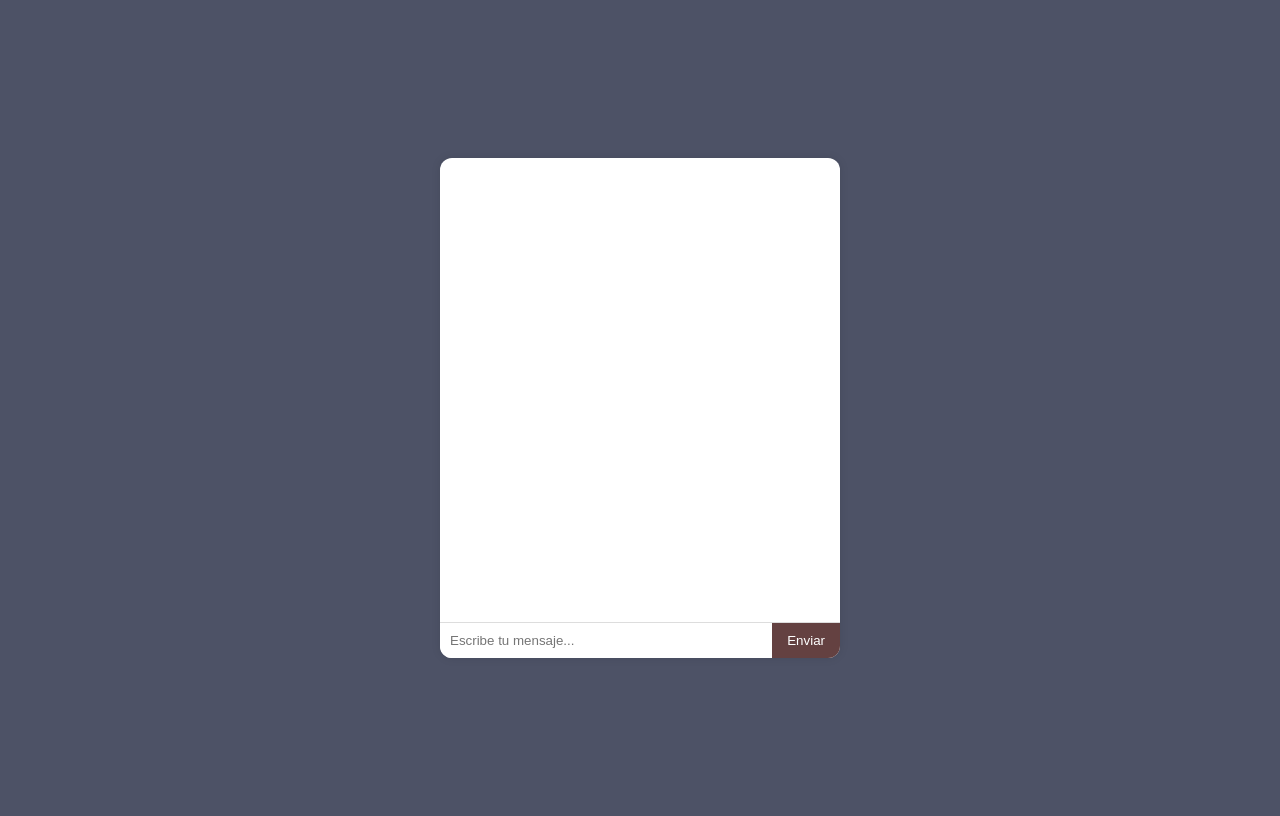
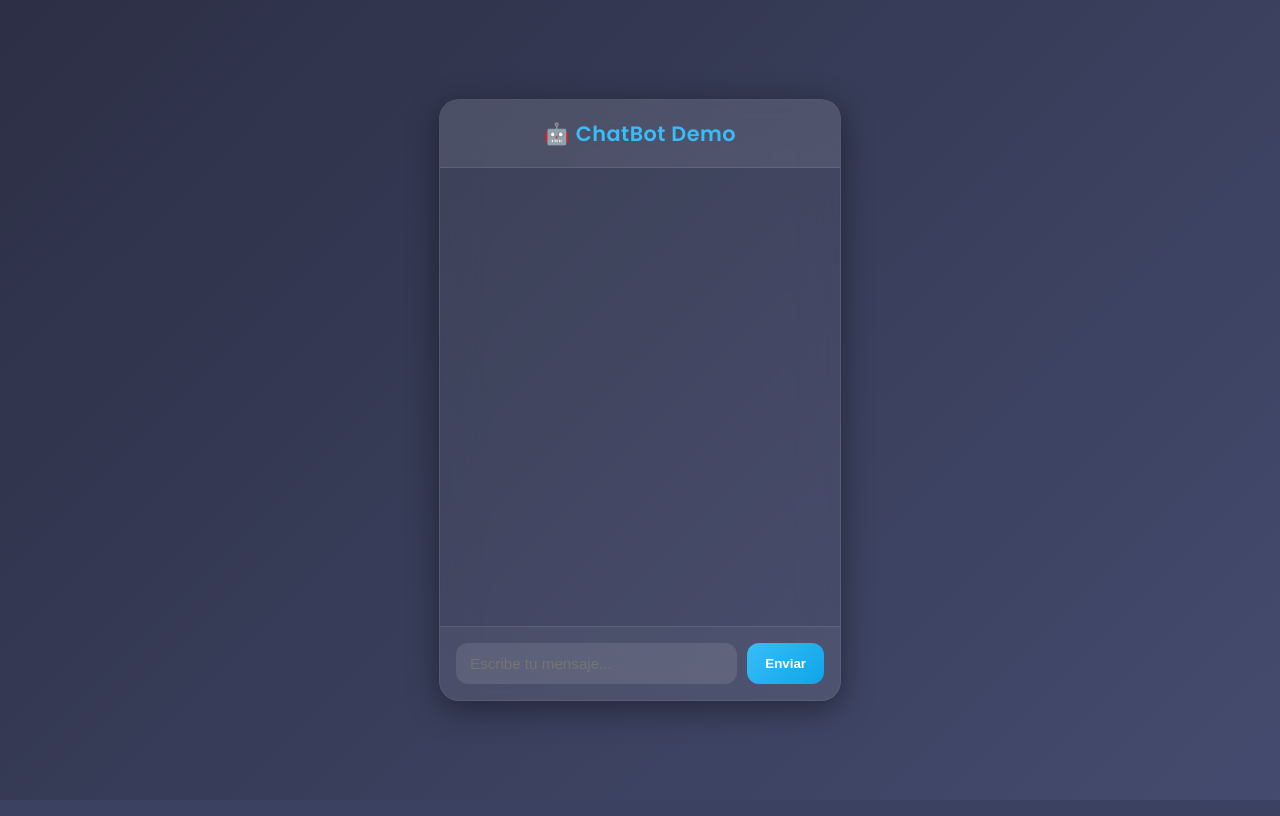
Before and after one commit to AlexanderTejeda/chatbot-demo, a Flask app: page / in a window 1280 px wide. Run offline with Flask 3, Linux system fonts and the light colour scheme.

Commit message:
Demo-Bot customize

```diff
--- a/static/script.js
+++ b/static/script.js
@@ -1,4 +1,4 @@
-const sendBtn = document.getElementById("send-buttom");
+const sendBtn = document.getElementById("send-button");
 const userInput = document.getElementById("user-input");
 const chatBox = document.getElementById("chat-box");
 
--- a/static/style.css
+++ b/static/style.css
@@ -1,44 +1,129 @@
 body {
-    font-family: Arial, Helvetica, sans-serif;
-    background: #4d5266;
+    font-family: "Poppins", "Segoe UI", sans-serif;
+    background: linear-gradient(135deg, #2c2f45, #444b6e);
+    color: #f1f5f9;
     display: flex;
     justify-content: center;
     align-items: center;
     height: 100vh;
+    margin: 0;
 }
 
-.chat-conteiner{
+.chat-container{
     width: 400px;
-    height: 500px;
-    background: #fff;
-    border-radius: 12px;
-    box-shadow: 0 0 10px rgba(0,0,0,0.1);
+    height: 600px;
+    background: rgba(255,255,255, 0.05);
+    backdrop-filter: blur(20px);
+    border: 1px solid rgba(255, 255, 255, 0.1);
+    border-radius: 20px;
+    box-shadow: 0 8px 32px rgba(0, 0, 0, 0.4);
     display: flex;
     flex-direction: column;
     overflow: hidden;
+    animation: fadeIn 0.8s ease;
+}
+
+.chat-header{
+    background: rgba(255, 255, 255, 0.08);
+    color: #38bdf8;
+    text-align: center;
+    padding: 18px;
+    font-size: 1.3rem;
+    font-weight: 600;
+    border-bottom: 1px solid rgba(255, 255, 255, 0.1);
+    letter-spacing: 0.5px;
 }
 
 .chat-box {
     flex: 1;
-    padding: 15px;
+    padding: 20px;
     overflow-y: auto;
+    display: flex;
+    flex-direction: column;
+    gap: 12px;
+    scroll-behavior: smooth;
+}
+
+.message {
+  padding: 12px 16px;
+  border-radius: 16px;
+  max-width: 75%;
+  line-height: 1.4;
+  word-wrap: break-word;
+  animation: fadeInUp 0.3s ease;
+}
+
+.message.user{
+    align-self: flex-end;
+    background: linear-gradient(135deg, #2563eb, #1d4ed8);
+    color:  white;
+    border-bottom-right-radius: 4px;
+}
+
+.message.bot{
+    align-self: flex-start;
+    background: rgba(255, 255, 255, 0.08);
+    border: 1px solid rgba (255, 255, 255, 0.1);
+    color: #e2e8f0;
+    border-bottom-left-radius: 4px;
 }
 
 .input-container {
     display: flex;
-    border-top: 1px solid #ddd;
+    padding: 16px;
+    background: rgba(255, 255, 255, 0.04);
+    border-top: 1px solid rgba(255, 255, 255, 0.1);
 }
 
-input {
+#user-input{
     flex: 1;
+    padding: 12px 14px;
     border: none;
-    padding: 10px;
+    border-radius: 12px;
+    outline: none;
+    background:rgba(255, 255, 255, 0.1);
+    color: #f8fafc;
+    font-size: 0.95rem;
+    transition: background 0.2s ease;
 }
 
-button {
-    background: #644141;
-    color: #fff;
-    border: none;
-    padding: 10px 15px;
-    cursor: pointer;
+#user-input:focus {
+  background: rgba(255, 255, 255, 0.15);
 }
+
+#send-button {
+  margin-left: 10px;
+  background: linear-gradient(135deg, #38bdf8, #0ea5e9);
+  border: none;
+  border-radius: 12px;
+  padding: 12px 18px;
+  color: white;
+  font-weight: 600;
+  cursor: pointer;
+  transition: transform 0.2s ease, opacity 0.2s ease;
+}
+
+#send-button:hover {
+  transform: scale(1.05);
+  opacity: 0.9;
+}
+
+
+.chat-box::-webkit-scrollbar {
+  width: 6px;
+}
+.chat-box::-webkit-scrollbar-thumb {
+  background-color: rgba(255, 255, 255, 0.15);
+  border-radius: 6px;
+}
+
+
+@keyframes fadeIn {
+  from { opacity: 0; transform: scale(0.98); }
+  to { opacity: 1; transform: scale(1); }
+}
+
+@keyframes fadeInUp {
+  from { opacity: 0; transform: translateY(6px); }
+  to { opacity: 1; transform: translateY(0); }
+}
--- a/templates/index.html
+++ b/templates/index.html
@@ -5,16 +5,24 @@
     <meta name="viewport" content="width=device-width, initial-scale=1.0">
     <title>ChatBot Demo</title>
     <link rel="stylesheet" href="../static/style.css">
+    <link href="https://fonts.googleapis.com/css2?family=Poppins:wght@400;500;600&display=swap" rel="stylesheet" />
 </head>
 <body>
-    <div class="chat-conteiner">
-        <div id="chat-box" class="chat-box"></div>
-        <div class="input-container">
-            <input type="text" id="user-input" placeholder="Escribe tu mensaje..." />
-            <button id="send-buttom">Enviar</button>
-        </div>
+  <div class="chat-container">
+    <div class="chat-header">
+      🤖 ChatBot Demo
     </div>
 
-    <script src="../static/script.js"></script>
+    <div id="chat-box" class="chat-box">
+
+    </div>
+
+    <div class="input-container">
+      <input type="text" id="user-input" placeholder="Escribe tu mensaje..." autocomplete="off" />
+      <button id="send-button">Enviar</button>
+    </div>
+  </div>
+
+  <script src="../static/script.js"></script>
 </body>
 </html>
```
